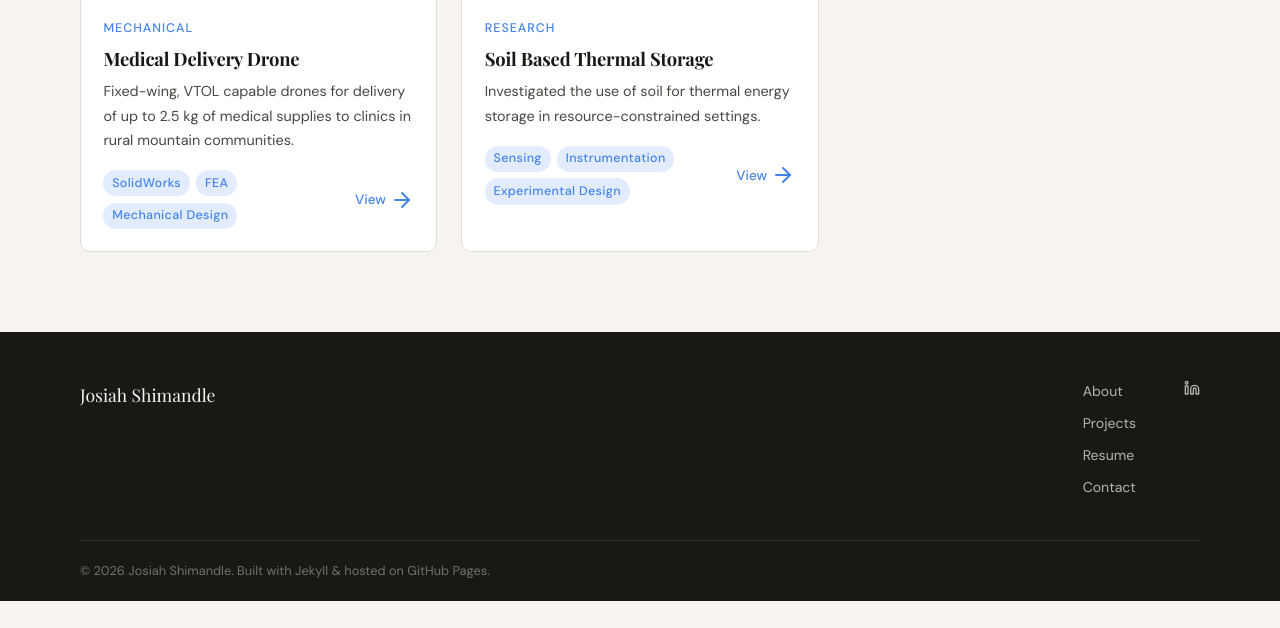
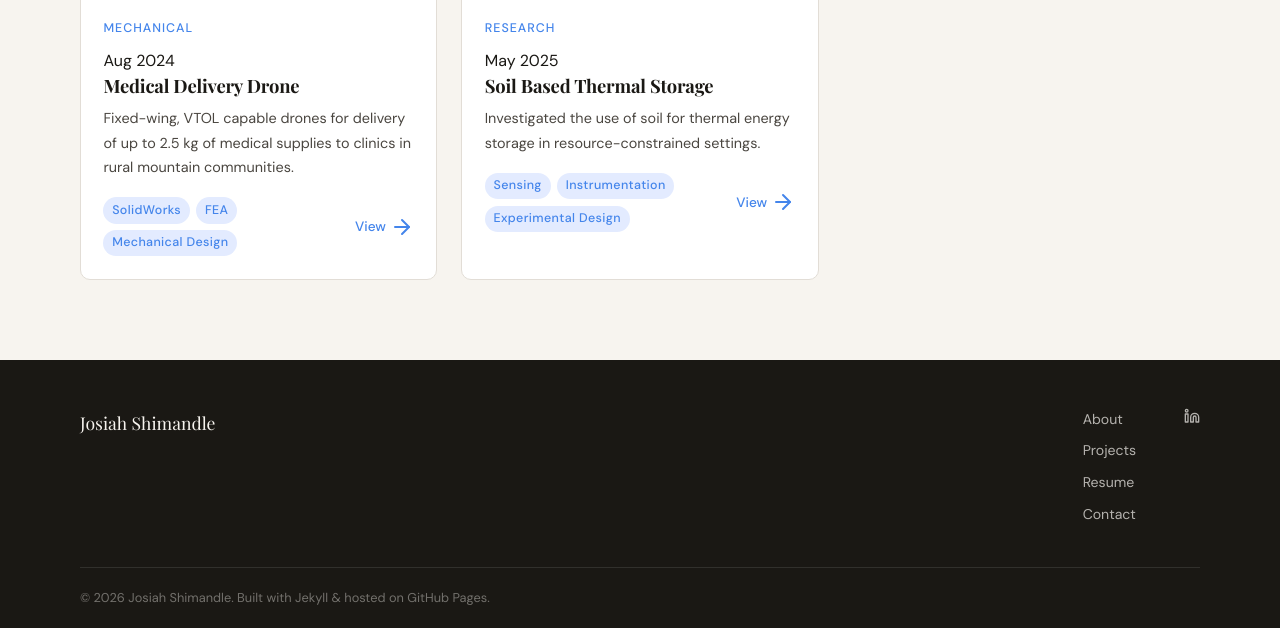
Before and after one commit to jshimandle/jshimandle.github.io, a Jekyll site: the page built from projects.html, in a window 1280 px wide and 1230 px high, cut to the strip 602-1230 px from the top of the window. Built offline with Jekyll 4.4.1, drawn with Linux system fonts in a browser that asks for light colours; some web fonts are replaced.

Commit message:
Update projects.html

```diff
--- a/projects.html
+++ b/projects.html
@@ -37,7 +37,14 @@ permalink: /projects/
         {% endif %}
       </div>
       <div class="card-body">
-        <p class="card-category">{{ project.category | default: "Engineering" }}</p>
+        <div class="card-meta-row">
+          <p class="card-category">{{ project.category | default: "Engineering" }}</p>
+          {% if project.date %}
+          <time class="card-date" datetime="{{ project.date | date_to_xmlschema }}">
+            {{ project.date | date: "%b %Y" }}
+          </time>
+          {% endif %}
+        </div>
         <h2 class="card-title" style="font-size:1.15rem;">{{ project.title }}</h2>
         <p class="card-excerpt">{{ project.description | default: project.excerpt | strip_html | truncatewords: 22 }}</p>
         <div class="card-footer">
```
